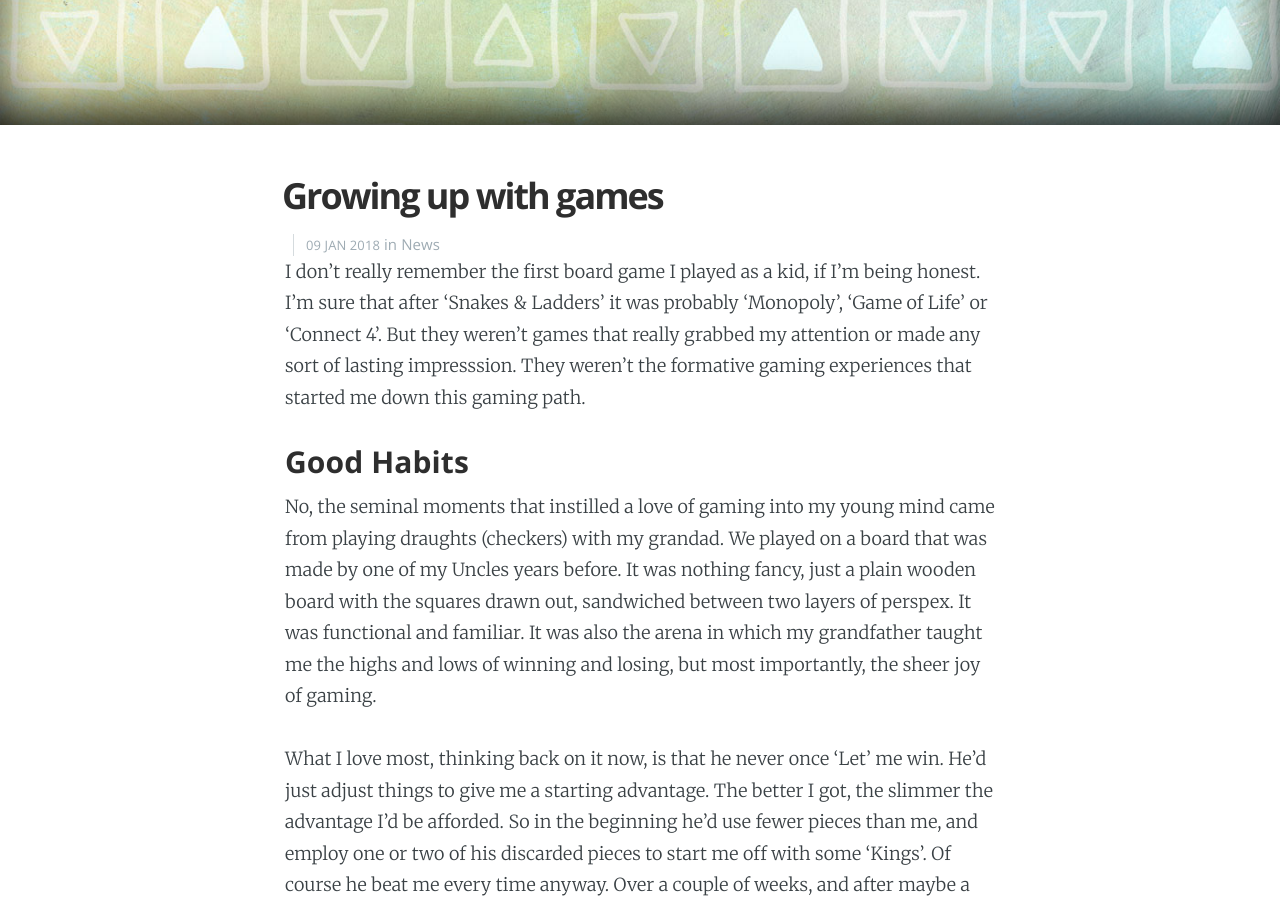
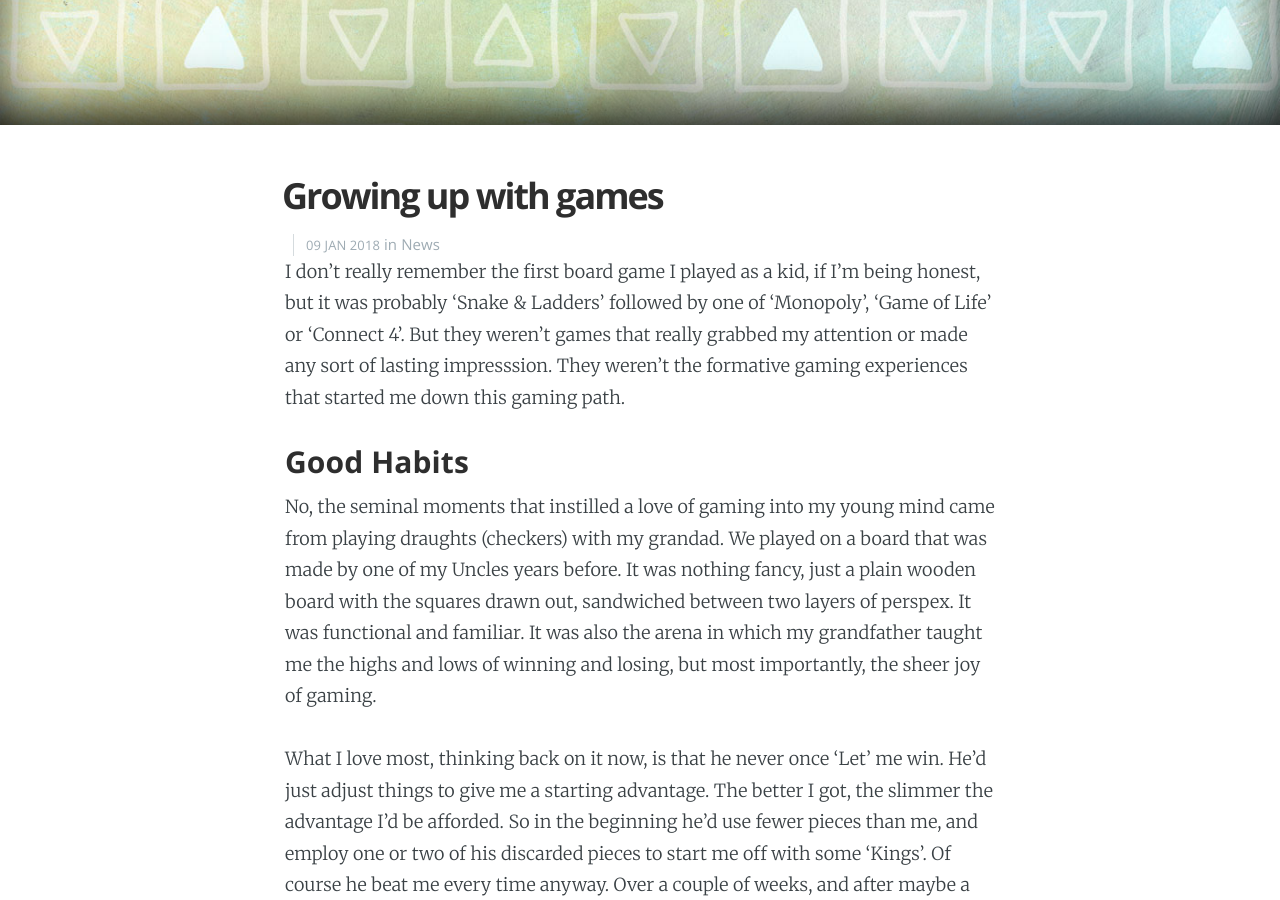
Before and after one commit to owenmcg/owenmcg.github.io, a Jekyll site: the page built from _posts/2018-01-24-Growing-up-with-games.md, in a window 1280 px wide and 900 px high, scrolled down 460 px. Built offline with Jekyll 4.4.1, drawn with Linux system fonts in a browser that asks for light colours; nearby versions of some CDN libraries.

Commit message:
test edit

```diff
--- a/_posts/2018-01-24-Growing-up-with-games.md
+++ b/_posts/2018-01-24-Growing-up-with-games.md
@@ -12,7 +12,7 @@ logo: 'assets/images/ghost.png'
 
 
 
-I don't really remember the first board game I played as a kid, if I'm being honest.  I'm sure that after 'Snakes & Ladders' it was probably 'Monopoly', 'Game of Life' or 'Connect 4'. But they weren't games that really grabbed my attention or made any sort of lasting impresssion.  They weren't the formative gaming experiences that started me down this gaming path.
+I don't really remember the first board game I played as a kid, if I'm being honest, but it was probably 'Snake & Ladders' followed by one of 'Monopoly', 'Game of Life' or 'Connect 4'. But they weren't games that really grabbed my attention or made any sort of lasting impresssion.  They weren't the formative gaming experiences that started me down this gaming path.
 
 ### Good Habits
 
```
